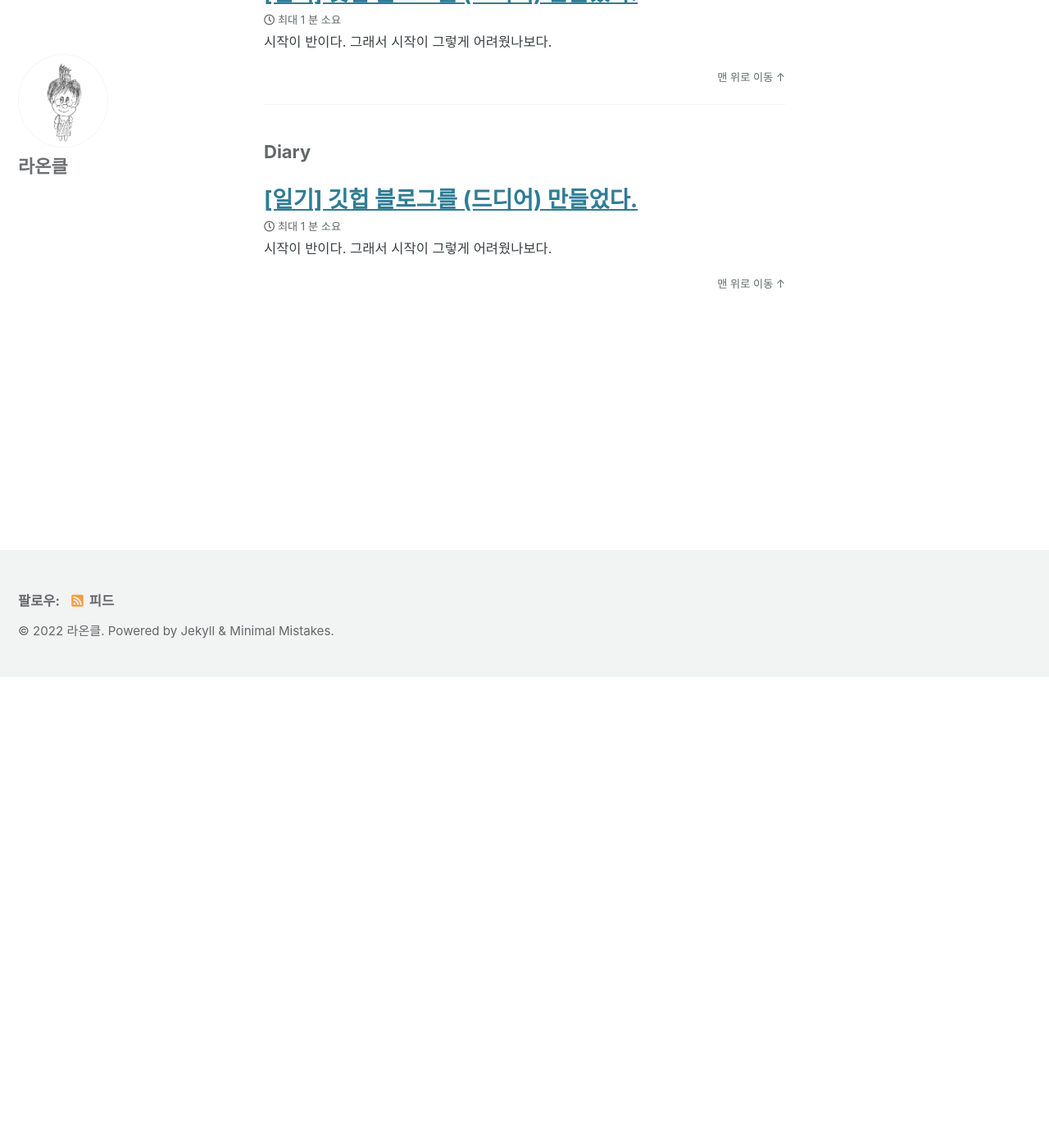
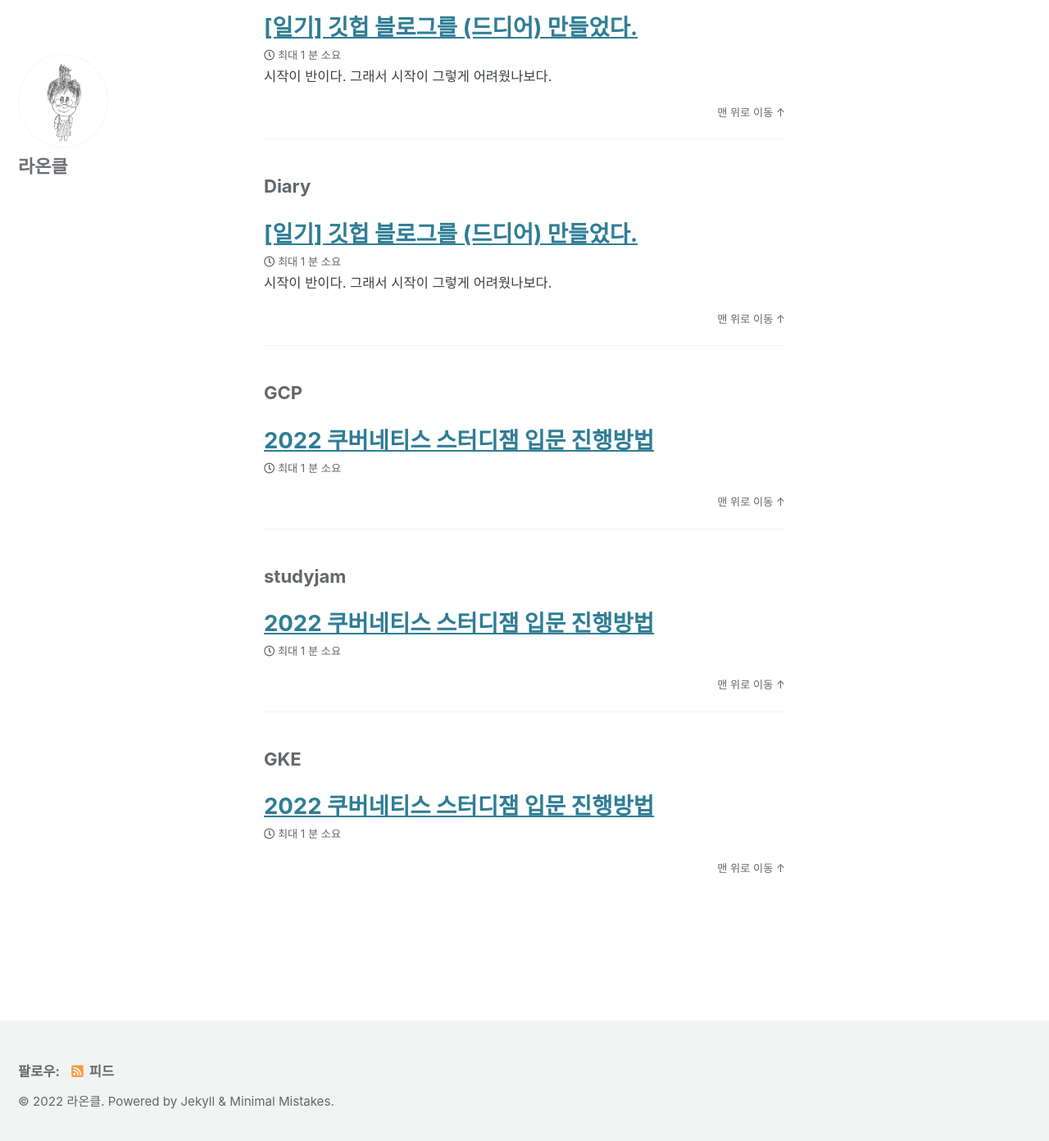
Before and after one commit to lifeoncloud/lifeoncloud.github.io, a Jekyll site: the page built from _pages/tag-archive.md, in a window 1280 px wide and 1400 px high, scrolled down 574 px. Shown: the top 1392 px of the window at 82% size. Built offline with Jekyll 4.4.1, drawn with Linux system fonts in a browser that asks for light colours; cached includes are drawn as plain includes.

Commit message:
GKE 스터디잼 포스팅 마크다운 수정

```diff
--- a/_posts/2022-07-04-gke-studyjam.md
+++ b/_posts/2022-07-04-gke-studyjam.md
@@ -1,8 +1,17 @@
 ---
 title: "2022 쿠버네티스 스터디잼 입문 진행방법"
 date: "2022-07-02"
-categories: "gcp"
+categories:
+  - gcp
+tags:
+  - [GCP, studyjam, GKE]
 coverImage: "kubernetes-studyjam-2022.png"
+
+toc: true
+toc_sticky: true
+
+date: 2022-07-04
+last_modified_at: 2022-07-04
 ---
 
 ![](images/kubernetes-studyjam-2022.png)
```
Also changed, not shown: _posts/2022-07-02-first.md (+1 -1 lines).
